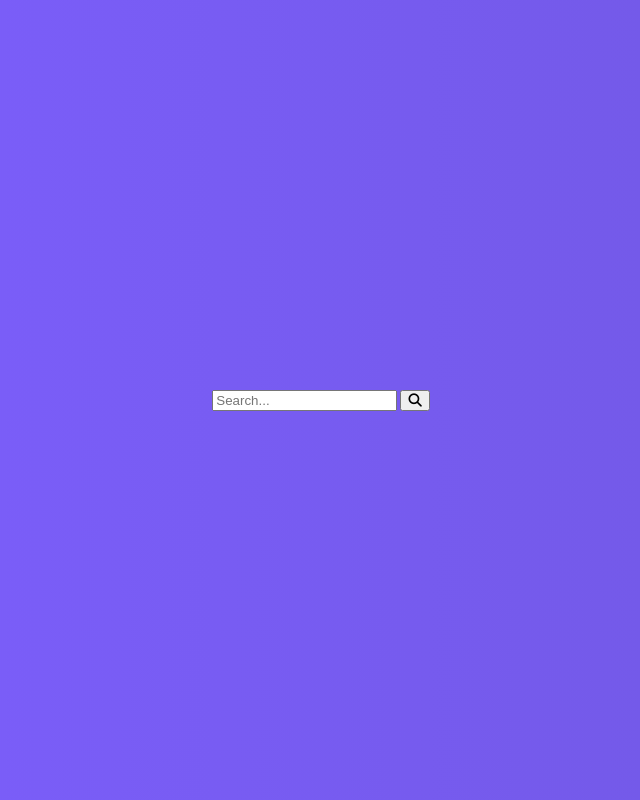
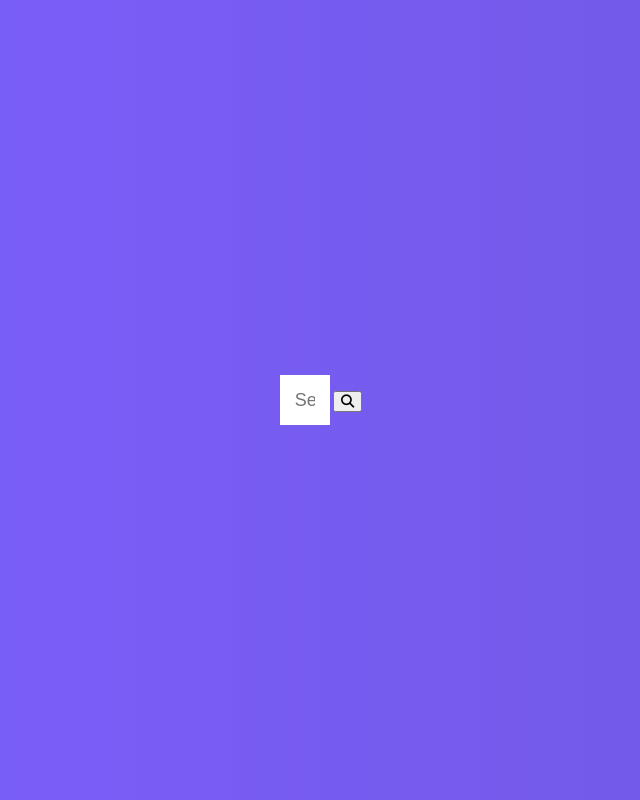
Before and after one commit to Bhelms2132/Hidden-Search-Widget, a plain HTML site: page index.html in a window 1280 px wide. Shown: the whole page, without its empty margins (319-959 px from the left). Drawn offline with Linux system fonts and the light colour scheme.

Commit message:
Search Bar styled with sizing and color

```diff
--- a/style.css
+++ b/style.css
@@ -8,10 +8,23 @@ body {
     background-image: linear-gradient(90deg, #7d5fff, #7158e2);
     font-family: 'Lato', sans-serif;
     display: flex;
-    flex-direction: column;
     align-items: center;
     justify-content: center;
     height: 100vh;
     overflow: hidden;
     margin: 0;
 }
+
+.search {
+    position: relative;
+    height: 50px;
+}
+
+.search .input {
+    background-color: #fff;
+    border: 0;
+    font-size: 18px;
+    padding: 15px;
+    height: 50px;
+    width: 50px;
+}
```
